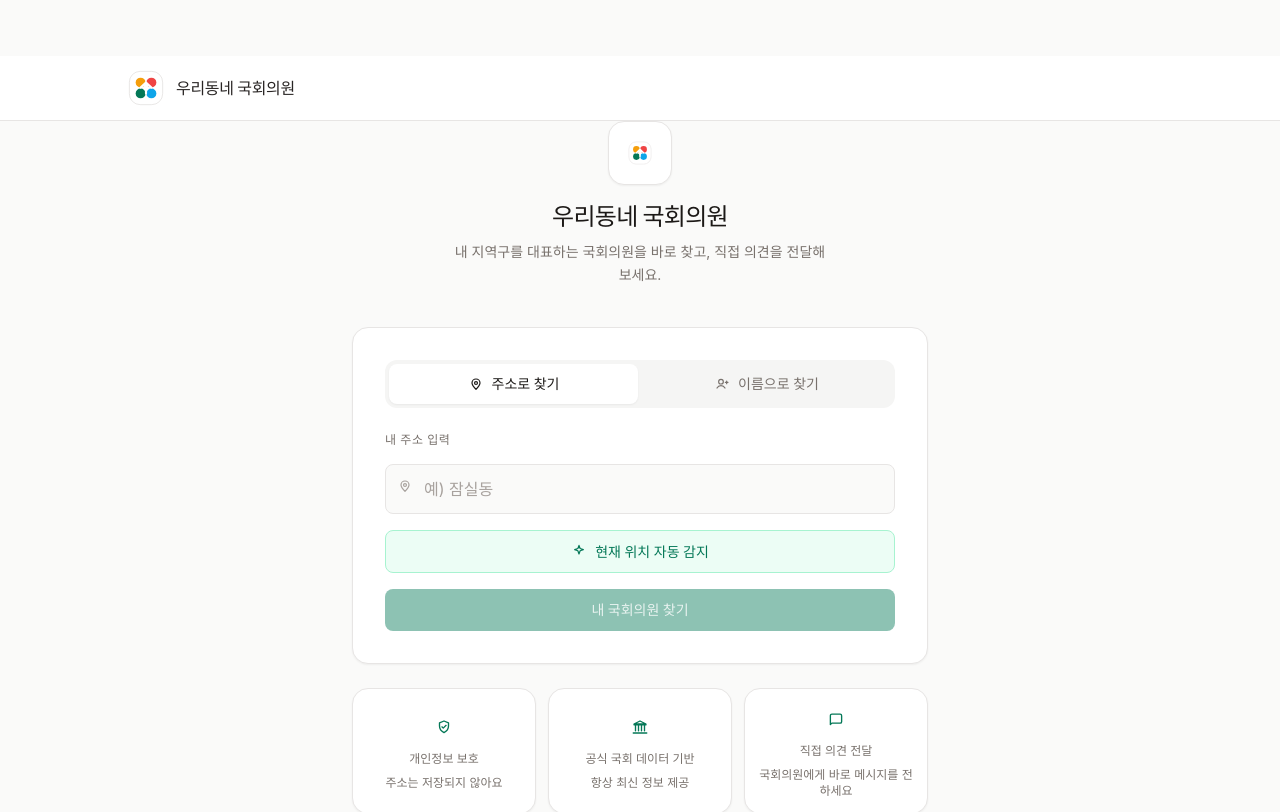
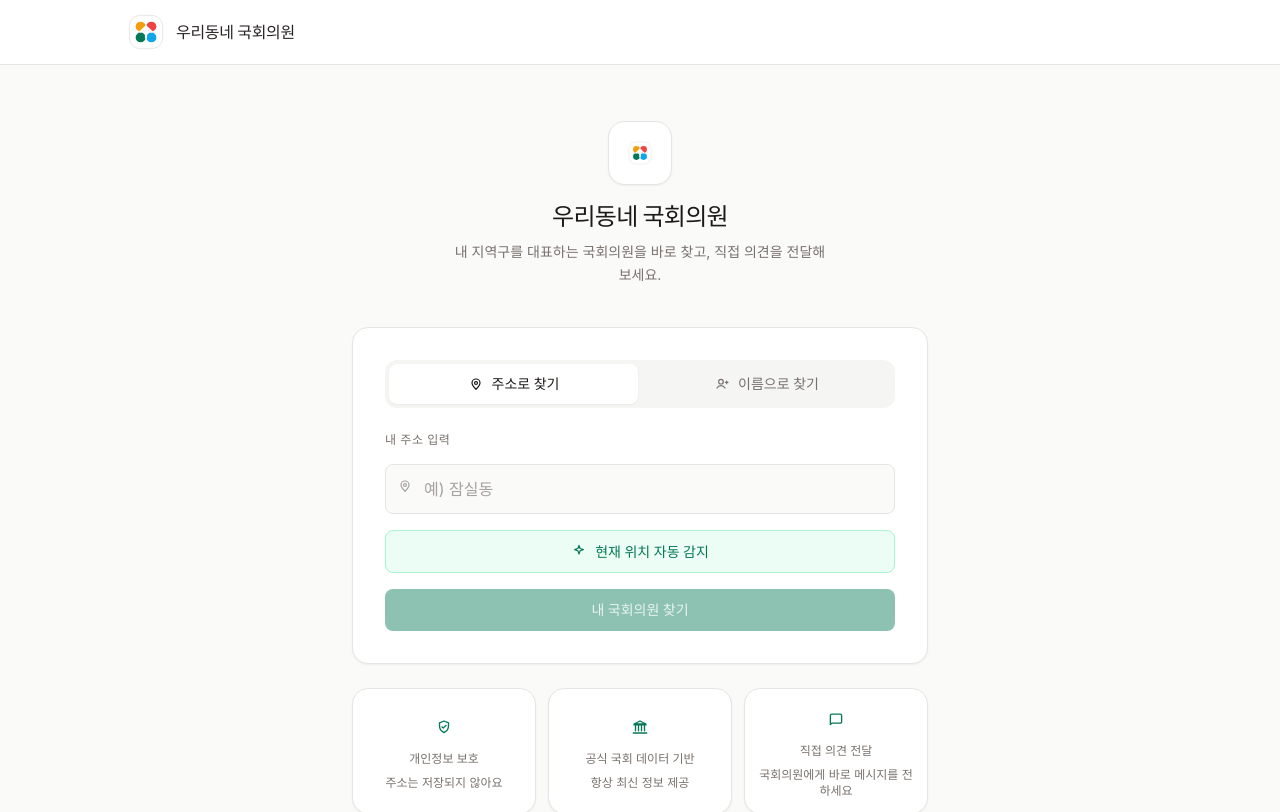
Before and after one commit to jisung-louis/ourassembly, a React (Vite) app in the folder src/main/ourassembly/: page / in a window 1280 px wide. Shown: the top 812 px of the page. Built offline with nearby package versions, Linux system fonts and the light colour scheme.

Commit message:
style : 최상단/최하단 패딩 제거

```diff
--- a/src/main/ourassembly/src/components/Layout.jsx
+++ b/src/main/ourassembly/src/components/Layout.jsx
@@ -9,7 +9,7 @@ const footerLinks = [
 
 export function SiteLayout({ children, actions = [], pageClassName = '' }) {
   return (
-    <div className={`site-shell ${pageClassName}`.trim()}>
+    <div className="site-shell">
       <header className="site-header">
         <div className="site-header__inner">
           <Link className="site-brand" to="/">
@@ -34,7 +34,7 @@ export function SiteLayout({ children, actions = [], pageClassName = '' }) {
         </div>
       </header>
 
-      <main className="site-main">{children}</main>
+      <main className={`site-main ${pageClassName}`.trim()}>{children}</main>
 
       <footer className="site-footer">
         <div className="site-footer__inner">
```
